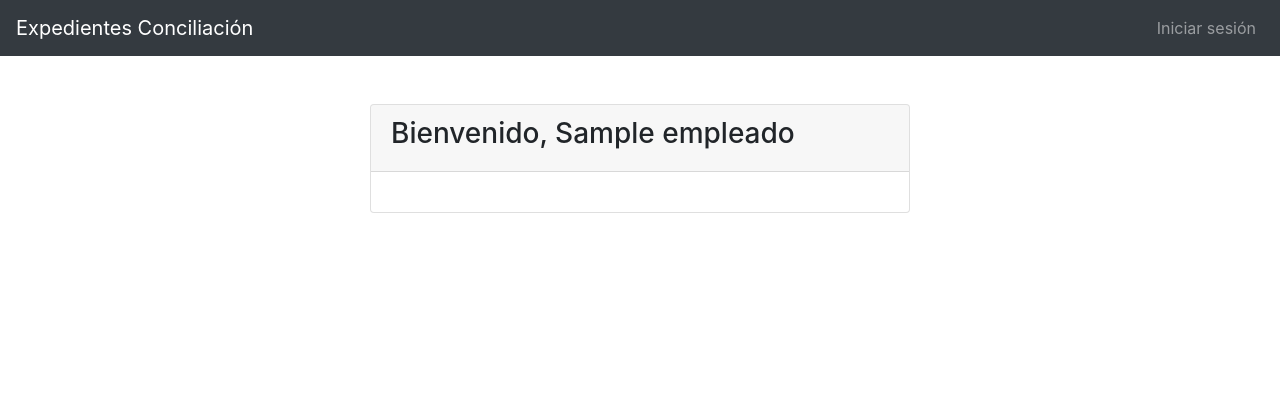
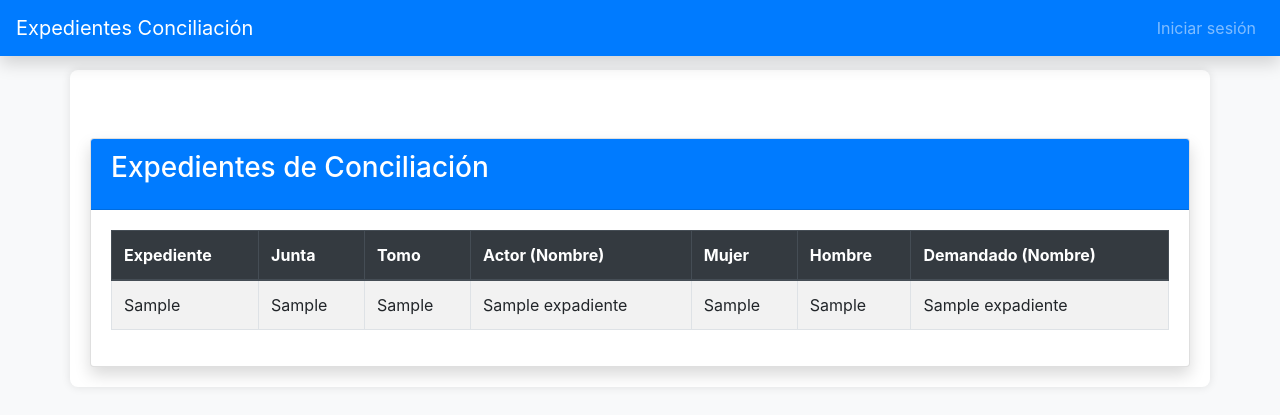
Before and after one commit to Irvesp-13/Conciliacion, a Django app: template expedientes_conciliacion/app/templates/bienvenida.html in a window 1280 px wide. Shown: the top 415 px of the page. Run offline with Django 5.2, Linux system fonts and the light colour scheme; the template is opened without the code that fills it: values that come from a table or form of the project are taken from there, others are empty; tables that the repository leaves empty hold one stand-in row (values such as "Sample post"); some libraries are stand-ins or nearby versions.

Commit message:
Enhance user interface and functionality: update views to include all records in 'bienvenida', improve error and admin templates, and refine base layout with better styling.

```diff
--- a/expedientes_conciliacion/app/models.py
+++ b/expedientes_conciliacion/app/models.py
@@ -10,3 +10,61 @@ class Empleado(models.Model):
 
     def es_administrador(self):
         return self.puesto == 1
+
+class ConciliacionExpedientes(models.Model):
+    expediente = models.CharField(max_length=255, primary_key=True, db_column='EXPEDIENTE')
+    junta = models.CharField(max_length=255, blank=True, null=True, db_column='JUNTA')
+    tomo = models.CharField(max_length=255, blank=True, null=True, db_column='TOMO')
+    actor_nombre = models.CharField(max_length=255, blank=True, null=True, db_column='ACTOR (NOMBRE)')
+    mujer_numero = models.CharField(max_length=255, blank=True, null=True, db_column='MUJER (NUMERO)')
+    hombre_numero = models.CharField(max_length=255, blank=True, null=True, db_column='HOMBRE (NUMERO)')
+    demandado_nombre = models.CharField(max_length=255, blank=True, null=True, db_column='DEMANDADO (NOMBRE)')
+    mujer_numero_0 = models.CharField(max_length=255, blank=True, null=True, db_column='MUJER (NUMERO)_[0]')
+    hombre_numero_0 = models.CharField(max_length=255, blank=True, null=True, db_column='HOMBRE (NUMERO)_[0]')
+    persona_moral_numero = models.CharField(max_length=255, blank=True, null=True, db_column='PERSONA MORAL (NUMERO)')
+    iebem = models.CharField(max_length=255, blank=True, null=True, db_column='IEBEM')
+    servicios_salud = models.CharField(max_length=255, blank=True, null=True, db_column='SERVICIOS SALUD')
+    poder_ejecutivo = models.CharField(max_length=255, blank=True, null=True, db_column='PODER EJECUTIVO')
+    ayuntamientos = models.CharField(max_length=255, blank=True, null=True, db_column='AYUNTAMIENTOS')
+    otros_organismos = models.CharField(max_length=255, blank=True, null=True, db_column='OTROS ORGANISMOS')
+    no_se_ha_notificado_a_las_partes = models.CharField(max_length=255, blank=True, null=True, db_column='NO SE HA NOTIFICADO A LAS PARTES')
+    empl_no_realizado = models.CharField(max_length=255, blank=True, null=True, db_column='EMPL.NO REALIZADO')
+    empl_exhorto = models.CharField(max_length=255, blank=True, null=True, db_column='EMPL. EXHORTO')
+    exhorto_sin_enviar = models.CharField(max_length=255, blank=True, null=True, db_column='EXHORTO SIN ENVIAR')
+    exhorto_cdmx = models.CharField(max_length=255, blank=True, null=True, db_column='EXHORTO CDMX')
+    exhorto_foraneos = models.CharField(max_length=255, blank=True, null=True, db_column='EXHORTO FORANEOS')
+    cde = models.CharField(max_length=255, blank=True, null=True, db_column='C.D.E.')
+    tercero_llamado_a_juicio = models.CharField(max_length=255, blank=True, null=True, db_column='TERCERO LLAMADO A JUICIO')
+    oap = models.CharField(max_length=255, blank=True, null=True, db_column='O.A.P.')
+    desahogo_pruebas = models.CharField(max_length=255, blank=True, null=True, db_column='DESAHOGO PRUEBAS')
+    test_falta_citar = models.CharField(max_length=255, blank=True, null=True, db_column='TEST. FALTA CITAR')
+    periciales_partes = models.CharField(max_length=255, blank=True, null=True, db_column='PERICIALES PARTES')
+    pericial_tercero = models.CharField(max_length=255, blank=True, null=True, db_column='PERICIAL TERCERO')
+    inf_falta_hacer = models.CharField(max_length=255, blank=True, null=True, db_column='INF. FALTA HACER')
+    inf_falta_desahogar = models.CharField(max_length=255, blank=True, null=True, db_column='INF. FALTA DESAHOGAR')
+    otras_pruebas = models.CharField(max_length=255, blank=True, null=True, db_column='OTRAS PRUEBAS')
+    alegatos = models.CharField(max_length=255, blank=True, null=True, db_column='ALEGATOS')
+    prueba_pendiente = models.CharField(max_length=255, blank=True, null=True, db_column='PRUEBA PENDIENTE')
+    cierre = models.CharField(max_length=255, blank=True, null=True, db_column='CIERRE')
+    laudo_dictado = models.CharField(max_length=255, blank=True, null=True, db_column='LAUDO DICTADO')
+    absolutorio = models.CharField(max_length=255, blank=True, null=True, db_column='ABSOLUTORIO')
+    condenatorio = models.CharField(max_length=255, blank=True, null=True, db_column='CONDENATORIO')
+    monto = models.CharField(max_length=255, blank=True, null=True, db_column='MONTO')
+    auto_ejecucion = models.CharField(max_length=255, blank=True, null=True, db_column='AUTO EJECUCCION')
+    terceria = models.CharField(max_length=255, blank=True, null=True, db_column='TERCERIA')
+    recurso_revision = models.CharField(max_length=255, blank=True, null=True, db_column='RECURSO REVISION')
+    remate = models.CharField(max_length=255, blank=True, null=True, db_column='REMATE')
+    inactividad_1_anio = models.CharField(max_length=255, blank=True, null=True, db_column='INACTIVIDAD 1 ANIO')
+    inactividad_2_anios_mas = models.CharField(max_length=255, blank=True, null=True, db_column='INACTIVIDAD 2 ANIOS MAS')
+    amparo_indirecto = models.CharField(max_length=255, blank=True, null=True, db_column='AMPARO INDIRECTO')
+    amparo_directo_cumpl = models.CharField(max_length=255, blank=True, null=True, db_column='AMP. DIRECTO CUMPL')
+    sustitucion_patronal = models.CharField(max_length=255, blank=True, null=True, db_column='SUSTITUCION PATRONAL')
+    no_interpuesta = models.CharField(max_length=255, blank=True, null=True, db_column='NO INTERPUESTA')
+    prescripcion = models.CharField(max_length=255, blank=True, null=True, db_column='PRESCRIPCION')
+    depuracion = models.CharField(max_length=255, blank=True, null=True, db_column='DEPURACION')
+    regularizar = models.CharField(max_length=255, blank=True, null=True, db_column='REGULARIZAR')
+    reviso_y_capturo = models.CharField(max_length=255, blank=True, null=True, db_column='REVISO Y CAPTURO')
+
+    class Meta:
+        db_table = 'concilacion_expadientes'  # Nombre de la tabla en MySQL
+        managed = False  # Evita que Django intente gestionar la tabla
--- a/expedientes_conciliacion/app/templates/base.html
+++ b/expedientes_conciliacion/app/templates/base.html
@@ -1,5 +1,6 @@
 <!DOCTYPE html>
 <html lang="es">
+
 <head>
     <meta charset="UTF-8">
     <meta name="viewport" content="width=device-width, initial-scale=1.0">
@@ -7,37 +8,37 @@
     <link href="https://stackpath.bootstrapcdn.com/bootstrap/4.5.2/css/bootstrap.min.css" rel="stylesheet">
     <style>
         body {
-            padding-top: 56px; /* Ajuste para la navbar fija */
+            background-color: #f8f9fa; /* Fondo suave */
+            padding-top: 70px; /* Margen superior para la barra de navegación */
+        }
+        .container {
+            background-color: #fff; /* Fondo blanco para el contenido */
+            padding: 20px;
+            border-radius: 8px; /* Bordes redondeados */
+            box-shadow: 0 0 10px rgba(0, 0, 0, 0.1); /* Sombra suave */
         }
     </style>
 </head>
+
 <body>
-    <!-- Navbar -->
-    <nav class="navbar navbar-expand-lg navbar-dark bg-dark fixed-top">
+    <nav class="navbar navbar-expand-lg navbar-dark bg-primary fixed-top shadow">
         <a class="navbar-brand" href="{% url 'bienvenida' %}">Expedientes Conciliación</a>
-
-        <!-- Botón de hamburguesa -->
-        <button class="navbar-toggler" type="button" data-toggle="collapse" data-target="#navbarNav" aria-controls="navbarNav" aria-expanded="false" aria-label="Toggle navigation">
+        <button class="navbar-toggler" type="button" data-toggle="collapse" data-target="#navbarNav"
+            aria-controls="navbarNav" aria-expanded="false" aria-label="Toggle navigation">
             <span class="navbar-toggler-icon"></span>
         </button>
-
-        <!-- Menú colapsable -->
         <div class="collapse navbar-collapse" id="navbarNav">
             <ul class="navbar-nav ml-auto">
                 {% if request.session.empleado_id %}
-                    <!-- Botón "Eres Administrador" (solo para administradores) -->
                 {% if empleado.puesto == 1 %}
                 <li class="nav-item">
                     <a class="nav-link" href="{% url 'administrador' %}">Eres Administrador</a>
                 </li>
                 {% endif %}
-
-                    <!-- Botón "Cerrar sesión" -->
                 <li class="nav-item">
                     <a class="nav-link" href="{% url 'cerrar_sesion' %}">Cerrar sesión</a>
                 </li>
                 {% else %}
-                    <!-- Botón "Iniciar sesión" (si no hay sesión activa) -->
                 <li class="nav-item">
                     <a class="nav-link" href="{% url 'iniciar_sesion' %}">Iniciar sesión</a>
                 </li>
@@ -57,4 +58,5 @@
     <script src="https://cdn.jsdelivr.net/npm/@popperjs/core@2.5.4/dist/umd/popper.min.js"></script>
     <script src="https://stackpath.bootstrapcdn.com/bootstrap/4.5.2/js/bootstrap.min.js"></script>
 </body>
+
 </html>
--- a/expedientes_conciliacion/app/templates/bienvenida.html
+++ b/expedientes_conciliacion/app/templates/bienvenida.html
@@ -4,13 +4,40 @@
 
 {% block content %}
 <div class="row justify-content-center">
-    <div class="col-md-6">
-        <div class="card mt-5">
-            <div class="card-header">
-                <h3>Bienvenido, {{ empleado.nombre }}</h3>
+    <div class="col-md-12">
+        <div class="card mt-5 shadow">
+            <div class="card-header bg-primary text-white">
+                <h3 class="card-title">Expedientes de Conciliación</h3>
             </div>
             <div class="card-body">
-                <!-- El botón "Eres Administrador" ahora está en la navbar -->
+                <div class="table-responsive">
+                    <table class="table table-bordered table-striped table-hover">
+                        <thead class="thead-dark">
+                            <tr>
+                                <th>Expediente</th>
+                                <th>Junta</th>
+                                <th>Tomo</th>
+                                <th>Actor (Nombre)</th>
+                                <th>Mujer</th>
+                                <th>Hombre</th>
+                                <th>Demandado (Nombre)</th>
+                            </tr>
+                        </thead>
+                        <tbody>
+                            {% for expediente in expedientes %}
+                                <tr>
+                                    <td>{{ expediente.expediente }}</td>
+                                    <td>{{ expediente.junta }}</td>
+                                    <td>{{ expediente.tomo }}</td>
+                                    <td>{{ expediente.actor_nombre }}</td>
+                                    <td>{{ expediente.mujer_numero }}</td>
+                                    <td>{{ expediente.hombre_numero }}</td>
+                                    <td>{{ expediente.demandado_nombre }}</td>
+                                </tr>
+                            {% endfor %}
+                        </tbody>
+                    </table>
+                </div>
             </div>
         </div>
     </div>
```
Also changed, not shown: expedientes_conciliacion/app/templates/administrador.html (+8 -4 lines), expedientes_conciliacion/app/templates/error.html (+7 -5 lines), expedientes_conciliacion/app/templates/iniciar_sesion.html (+4 -4 lines), expedientes_conciliacion/app/views.py (+9 -2 lines). Lines whose indentation alone changed are shown as unchanged.
